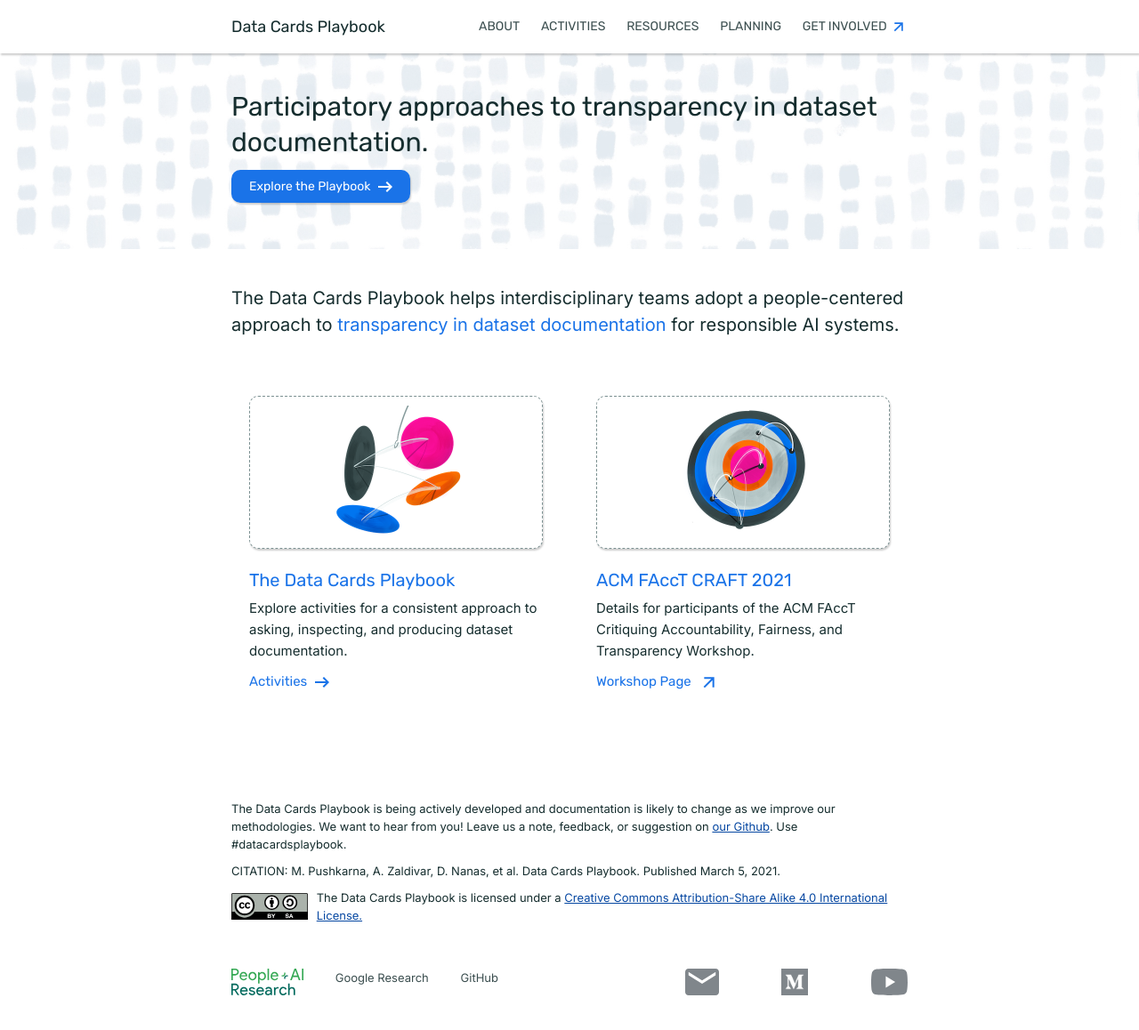
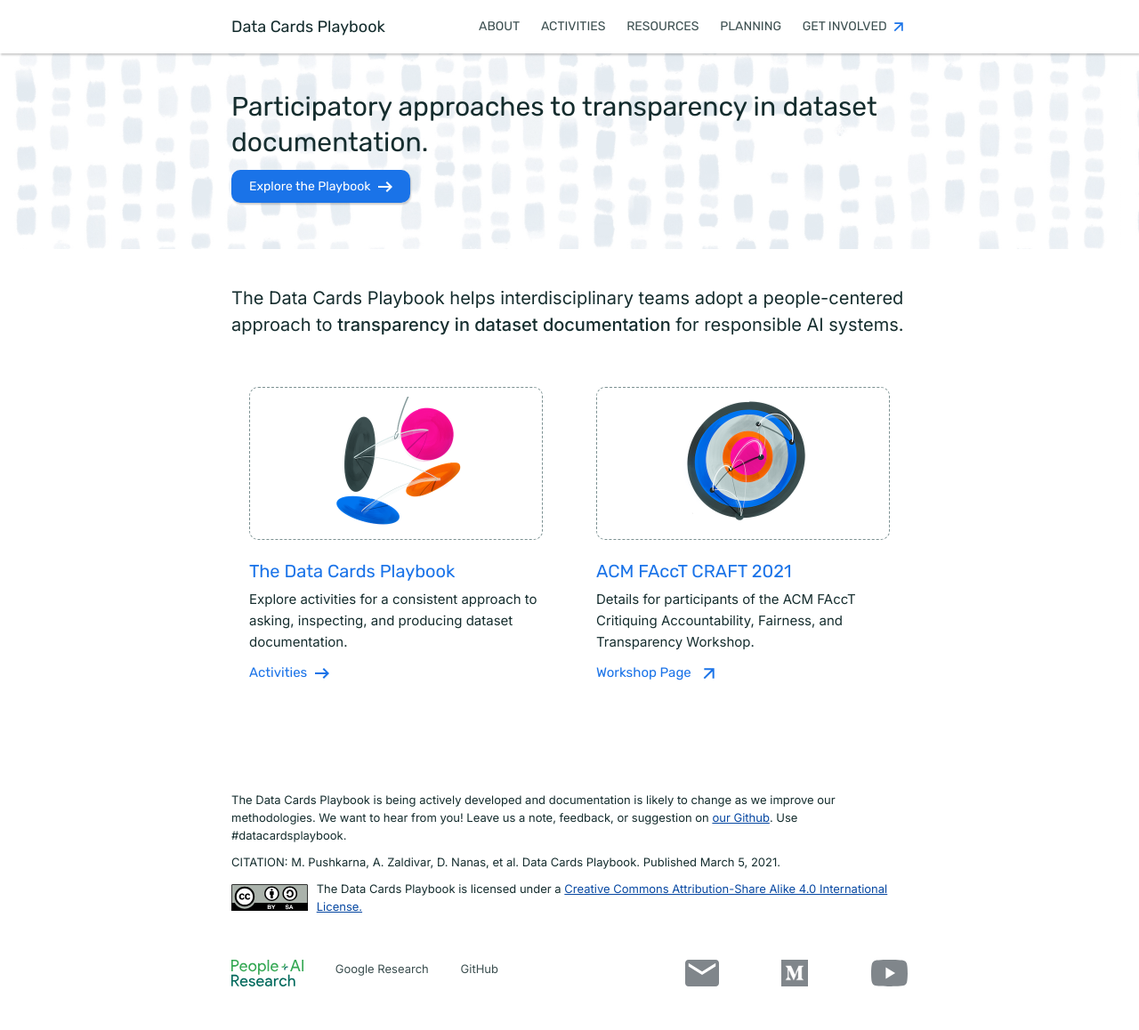
Before and after one commit to PAIR-code/datacardsplaybook, a Jekyll site: the page built from index.md, in a window 1280 px wide and 1163 px high. Shown: the top 1158 px of the window at 89% size. Built offline with Jekyll 4.4.1, drawn with Linux system fonts in a browser that asks for light colours.

Commit message:
Adjust border/margin/strong styles

```diff
--- a/_sass/main.scss
+++ b/_sass/main.scss
@@ -21,7 +21,7 @@
 p {
   font-size: 15px;
   line-height: 25px;
-  margin-bottom: 25px;
+  margin-bottom: 15px;
 }
 
 span {
@@ -36,7 +36,7 @@
 }
 
 p strong {
-  color: $overall-bright;
+  font-weight: 500;
 }
 
 blockquote p {
@@ -47,12 +47,15 @@
 ul {
   font-size: 15px;
   line-height: 25px;
-  color: $overall-dark;
   margin-bottom: 25px;
 }
 
 li {
   margin-left: 30px;
+}
+
+li strong {
+  font-weight: 500;
 }
 
 a {
@@ -440,25 +443,23 @@
 .summary {
   background: $overall-light;
   border-radius: 10px;
-  /* border-bottom: 2px $overall-bright solid; */
   margin-bottom: 20px;
 }
 
 .summary:first-of-type {
-  /* border-top: 2px $overall-bright solid; */
   margin-top: 20px;
 }
 
 .summary.overall {
-  border-color: $overall-bright;
+  background: $overall-light;
 }
 
 .summary.ask {
-  border-color: $ask-bright;
+  background: $ask-light;
 }
 
 .summary.inspect {
-  border-color: $inspect-bright;
+  background-color: $inspect-light;
 }
 
 .divider {
@@ -474,8 +475,6 @@
   border-radius: 10px;
   display: flex;
   flex-direction: column;
-  box-shadow: $header-shadow;
-  align-items: center;
   background: $concrete-100;
 
   img {
```
